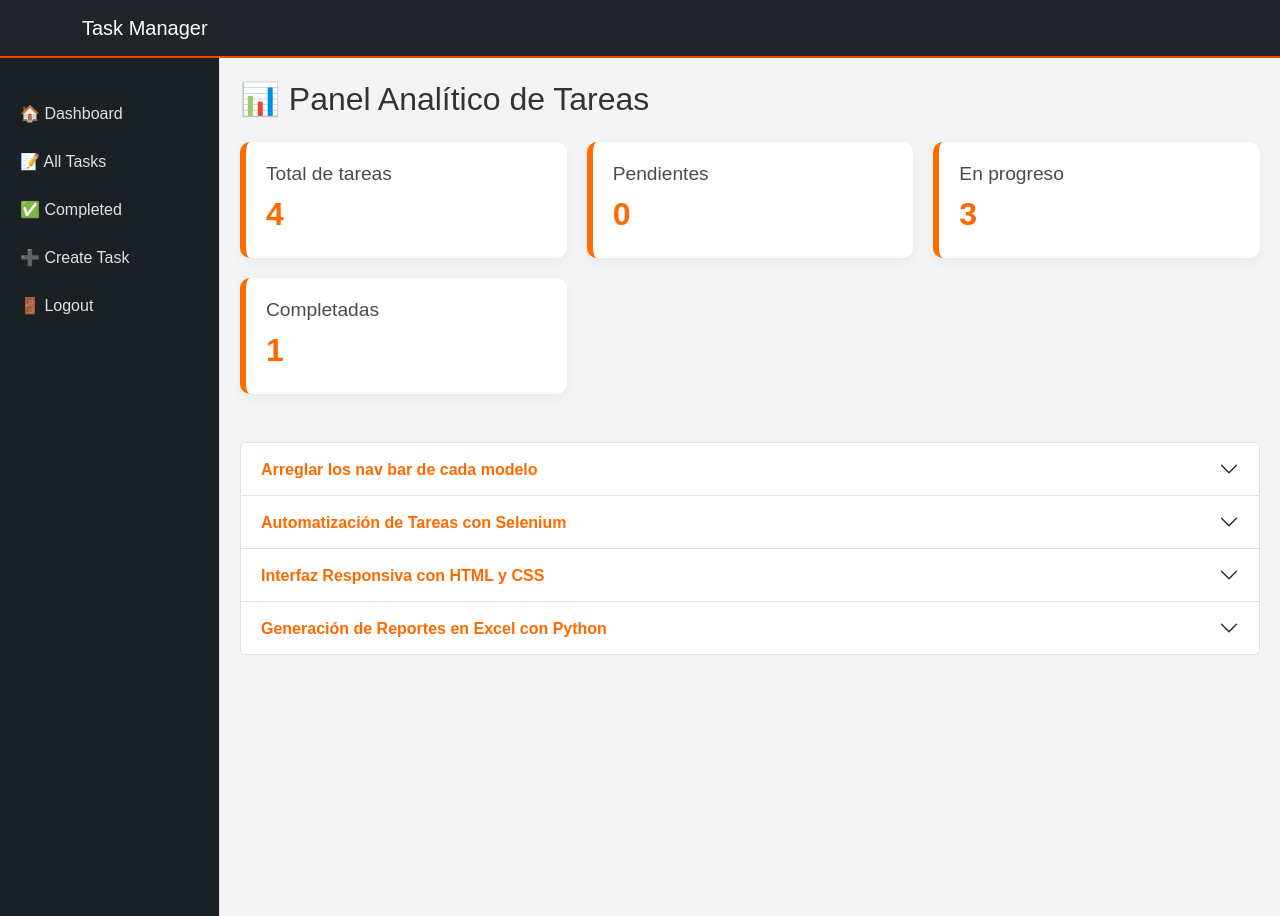
After one commit to DavidLopezIT1/Task_Manager_V2, a Django app: page /total_tasks/ in a window 1280 px wide. The commit adds this page. Run offline with Django 5.2, Linux system fonts and the light colour scheme; a user stored in the database is signed in; data comes from the database, SQL or seed files in the repository; both versions use the stored data as it was after the commit.

Commit message:
Actualizacion masiva proyecto Task Manager

```diff
--- a/djangocrud/urls.py
+++ b/djangocrud/urls.py
@@ -1,20 +1,3 @@
-"""
-URL configuration for djangocrud project.
-
-The `urlpatterns` list routes URLs to views. For more information please see:
-    https://docs.djangoproject.com/en/5.1/topics/http/urls/
-Examples:
-Function views
-    1. Add an import:  from my_app import views
-    2. Add a URL to urlpatterns:  path('', views.home, name='home')
-Class-based views
-    1. Add an import:  from other_app.views import Home
-    2. Add a URL to urlpatterns:  path('', Home.as_view(), name='home')
-Including another URLconf
-    1. Import the include() function: from django.urls import include, path
-    2. Add a URL to urlpatterns:  path('blog/', include('blog.urls'))
-"""
-
 from django.contrib import admin
 from django.urls import path
 from tasks import views
@@ -31,4 +14,5 @@ urlpatterns = [
     path('tasks/<int:task_id>', views.task_detail, name='task_detail'),
     path('taks/<int:task_id>/complete', views.complete_task, name='complete_task'),
     path('tasks/<int:task_id>/delete', views.delete_task, name='delete_task'),
+    path('total_tasks/', views.total_tasks, name='total_tasks'),
 ]
--- /dev/null
+++ b/tasks/templates/base_lateral_panel.html
@@ -0,0 +1,108 @@
+<!DOCTYPE html>
+<html lang="en">
+  <head>
+    <meta charset="UTF-8" />
+    <!-- <title>{% block title %}Task Manager{% endblock %}</title> -->
+    <link
+      href="https://cdn.jsdelivr.net/npm/bootstrap@5.3.0/dist/css/bootstrap.min.css"
+      rel="stylesheet"
+    />
+    <style>
+
+    .navbar {
+        border-bottom: solid 2px orangered;
+      }
+    .sidebar {
+        border-top: solid 2px orangered;
+      }
+
+      body {
+      font-family: 'Arial', sans-serif;
+      background-color: #f4f4f4;
+      color: #333;
+      margin: 0;
+      padding: 0;
+      display: block;
+      justify-content: center;
+      align-items: center;
+      min-height: 100vh;
+  }
+
+    </style>
+  </head>
+  <body>
+    <!-- NAVBAR -->
+    <nav class="navbar navbar-expand-lg navbar-dark bg-dark fixed-top">
+      <div class="container">
+        <a class="navbar-brand" href="/">Task Manager</a>
+        <button
+          class="navbar-toggler"
+          type="button"
+          data-bs-toggle="collapse"
+          data-bs-target="#navbarNav"
+        >
+          <span class="navbar-toggler-icon"></span>
+        </button>
+
+      </div>
+    </nav>
+
+    <!-- SIDEBAR -->
+    <style>
+      .sidebar {
+        position: fixed;
+        top: 56px;
+        left: 0;
+        height: 100%;
+        width: 220px;
+        /* background-color: #f8f9fa; */
+        background-color: rgb(27, 32, 36);
+        padding-top: 2rem;
+        border-right: 1px solid #dee2e6;
+        z-index: 1030;
+      }
+
+      .sidebar a {
+        display: block;
+        padding: 0.75rem 1.25rem;
+        /* color: #212529; */
+        color: #dee2e6;
+        text-decoration: none;
+        font-weight: 500;
+      }
+
+      .sidebar a:hover {
+        background-color: #e9ecef;
+        color: #000;
+      }
+
+      .main-content {
+        margin-left: 220px;
+        padding: 80px 20px 20px 20px;
+      }
+    </style>
+
+    <div class="sidebar">
+      <a href="{% url 'total_tasks' %}">🏠 Dashboard</a>
+      <a href="{% url 'tasks' %}">📝 All Tasks</a>
+      <a href="{% url 'tasks_completed' %}">✅ Completed</a>
+      <a href="{% url 'create_task' %}">➕ Create Task</a>
+      {% if user.is_authenticated %}
+      <a href="/logout">🚪 Logout</a>
+      {% else %}
+      <a href="/signin">🔐 Login</a>
+      <a href="/signup">🧾 Register</a>
+      {% endif %}
+    </div>
+
+    <!-- CONTENIDO -->
+    <div class="main-content">
+      {% block content %}
+      {% endblock %}
+    </div>
+
+    <script
+      src="https://cdn.jsdelivr.net/npm/bootstrap@5.3.0/dist/js/bootstrap.bundle.min.js"
+    ></script>
+  </body>
+</html>
--- a/tasks/templates/create_task.html
+++ b/tasks/templates/create_task.html
@@ -1,4 +1,4 @@
-{% extends 'base.html' %}
+{% extends 'base_lateral_panel.html' %}
 
 {% block content %}
 
--- /dev/null
+++ b/tasks/templates/dashboard.html
@@ -0,0 +1,145 @@
+{% extends 'base_lateral_panel.html' %}
+
+{% block content %}
+<style>
+  .dashboard-container {
+    display: grid;
+    grid-template-columns: repeat(auto-fit, minmax(280px, 1fr));
+    gap: 20px;
+    margin-bottom: 30px;
+  }
+
+  .card-metric {
+    background-color: #ffffff;
+    border-left: 6px solid #ff6a00;
+    border-radius: 10px;
+    padding: 20px;
+    box-shadow: 0 4px 10px rgba(0, 0, 0, 0.05);
+  }
+
+  .card-metric h5 {
+    font-size: 1.2rem;
+    color: #4b4b4b;
+    margin-bottom: 5px;
+  }
+
+  .card-metric span {
+    font-size: 2rem;
+    font-weight: bold;
+    color: #ff6a00;
+  }
+
+  .task-table {
+    width: 100%;
+    border-collapse: collapse;
+    background-color: #ffffff;
+    border-radius: 10px;
+    overflow: hidden;
+    box-shadow: 0 4px 10px rgba(0, 0, 0, 0.05);
+  }
+
+  .task-table th,
+  .task-table td {
+    padding: 12px 16px;
+    text-align: left;
+  }
+
+  .task-table thead {
+    background-color: #ff6a00;
+    color: white;
+  }
+
+  .task-table tbody tr:nth-child(even) {
+    background-color: #f9f9f9;
+  }
+
+  .status {
+    padding: 4px 10px;
+    border-radius: 20px;
+    font-size: 0.9rem;
+    font-weight: 600;
+    display: inline-block;
+  }
+
+  .status.pending {
+    background-color: #fff3cd;
+    color: #856404;
+  }
+
+  .status.inprogress {
+    background-color: #cce5ff;
+    color: #004085;
+  }
+
+  .status.completed {
+    background-color: #d4edda;
+    color: #155724;
+  }
+
+  .accordion-button {
+    color: #ff6a00;
+    font-weight: 600;
+  }
+
+  .accordion-button:not(.collapsed) {
+    background-color: #ffe6cc;
+  }
+</style>
+
+<h2 class="mb-4" style="color:#333;">📊 Panel Analítico de Tareas</h2>
+
+<!-- MÉTRICAS -->
+<div class="dashboard-container">
+  <div class="card-metric">
+    <h5>Total de tareas</h5>
+    <span>{{ total_tasks }}</span>
+  </div>
+  <div class="card-metric">
+    <h5>Pendientes</h5>
+    <span>{{ total_pending }}</span>
+  </div>
+  <div class="card-metric">
+    <h5>En progreso</h5>
+    <span>{{ total_inprogress }}</span>
+  </div>
+  <div class="card-metric">
+    <h5>Completadas</h5>
+    <span>{{ total_completed }}</span>
+  </div>
+</div>
+
+<!-- TABLA DETALLADA -->
+<div class="accordion mt-5" id="accordionTasks">
+  {% for task in tasks %}
+  <div class="accordion-item">
+    <h2 class="accordion-header" id="heading{{ task.id }}">
+      <button class="accordion-button collapsed" type="button" data-bs-toggle="collapse" data-bs-target="#collapse{{ task.id }}">
+        {{ task.title }}
+      </button>
+    </h2>
+    <div id="collapse{{ task.id }}" class="accordion-collapse collapse" data-bs-parent="#accordionTasks">
+      <div class="accordion-body">
+        <p><strong>Descripción:</strong> {{ task.description }}</p>
+        <p><strong>Creada por:</strong> <span class="user">{{ task.user.username }}</span></p>
+        <p><strong>Estado:</strong>
+          {% if task.datecompleted %}
+            <span class="status completed">Completada</span>
+          {% elif task.important %}
+            <span class="status inprogress">En progreso</span>
+          {% else %}
+            <span class="status pending">Pendiente</span>
+          {% endif %}
+        </p>
+        {% if task.datecompleted %}
+        <p><strong>Completada en:</strong> {{ task.datecompleted|date:"M j, Y H:i" }}</p>
+        {% endif %}
+        <a href="{% url 'task_detail' task.id %}" class="btn btn-sm btn-outline-primary mt-2">Ver Detalle</a>
+      </div>
+    </div>
+  </div>
+  {% empty %}
+  <p>No hay tareas registradas.</p>
+  {% endfor %}
+</div>
+
+{% endblock %}
--- a/tasks/templates/home.html
+++ b/tasks/templates/home.html
@@ -133,7 +133,6 @@
 
     <script>
          gsap.from(".fade-in", { opacity: 0, y: -20, duration: 1, stagger: 0.3 });
-        // gsap.from(".feature", { opacity: 0, x: -50, duration: 1, stagger: 0.3 });
     </script>
 
 
--- a/tasks/views.py
+++ b/tasks/views.py
@@ -60,7 +60,8 @@ def home(request):
 @login_required
 def signout(request):
     logout(request)
-    return redirect('home')
+    return render(request, 'home.html')
+
 
 
 def signin(request):
@@ -90,20 +91,6 @@ def task_detail(request, task_id):
         except ValueError:
             return render(request, 'task_detail.html', {'task': task, 'form': form, 'error': 'Error updating task.'})
 
-# def task_detail(request, task_id):
-#     if request.method == 'GET':
-#         task = get_object_or_404(Task, pk=task_id, user=request.user)
-#         form = TaskForm(instance=task)
-#         return render(request, 'task_detail.html', {'task': task, 'form': form})
-#     else:
-#         try:
-#             task = get_object_or_404(Task, pk=task_id, user=request.user)
-#             form = TaskForm(request.POST, instance=task)
-#             form.save()
-#             return redirect('tasks')
-#         except ValueError:
-#             return render(request, 'task_detail.html', {'task': task, 'form': form, 'error': 'Error actualizando la tarea.'})
-
 @login_required
 def complete_task(request, task_id):
     task = get_object_or_404(Task, pk=task_id, user=request.user)
@@ -118,3 +105,17 @@ def delete_task(request, task_id):
     if request.method == 'POST':
         task.delete()
         return redirect('tasks')
+
+@login_required
+def total_tasks(request):
+    user_tasks = Task.objects.filter(user=request.user)
+
+    context = {
+        'total_tasks': user_tasks.count(),
+        'total_pending': user_tasks.filter(datecompleted__isnull=True, important=False).count(),
+        'total_inprogress': user_tasks.filter(datecompleted__isnull=True, important=True).count(),
+        'total_completed': user_tasks.filter(datecompleted__isnull=False).count(),
+        'tasks': user_tasks.order_by('-created')
+    }
+
+    return render(request, 'dashboard.html', context)
--- a/ven9/pyvenv.cfg
+++ b/ven9/pyvenv.cfg
@@ -2,4 +2,4 @@ home = C:\Users\sp_dl\anaconda3
 include-system-site-packages = false
 version = 3.12.7
 executable = C:\Users\sp_dl\anaconda3\python.exe
-command = C:\Users\sp_dl\anaconda3\python.exe -m venv C:\Users\sp_dl\OneDrive\Documentos\Javier\django-notes\ven9
+command = C:\Users\sp_dl\anaconda3\python.exe -m venv C:\Users\sp_dl\OneDrive\Documentos\Task_Management\ven9
```
Also changed, not shown: manage.py (+12 -0 lines), tasks/templates/_navbar.html (+7 -0 lines), tasks/templates/task_detail.html (+5 -17 lines), tasks/templates/tasks.html (+7 -10 lines), db.sqlite3, tasks/templates/base.html (line endings or trailing spaces), 7 other files.
